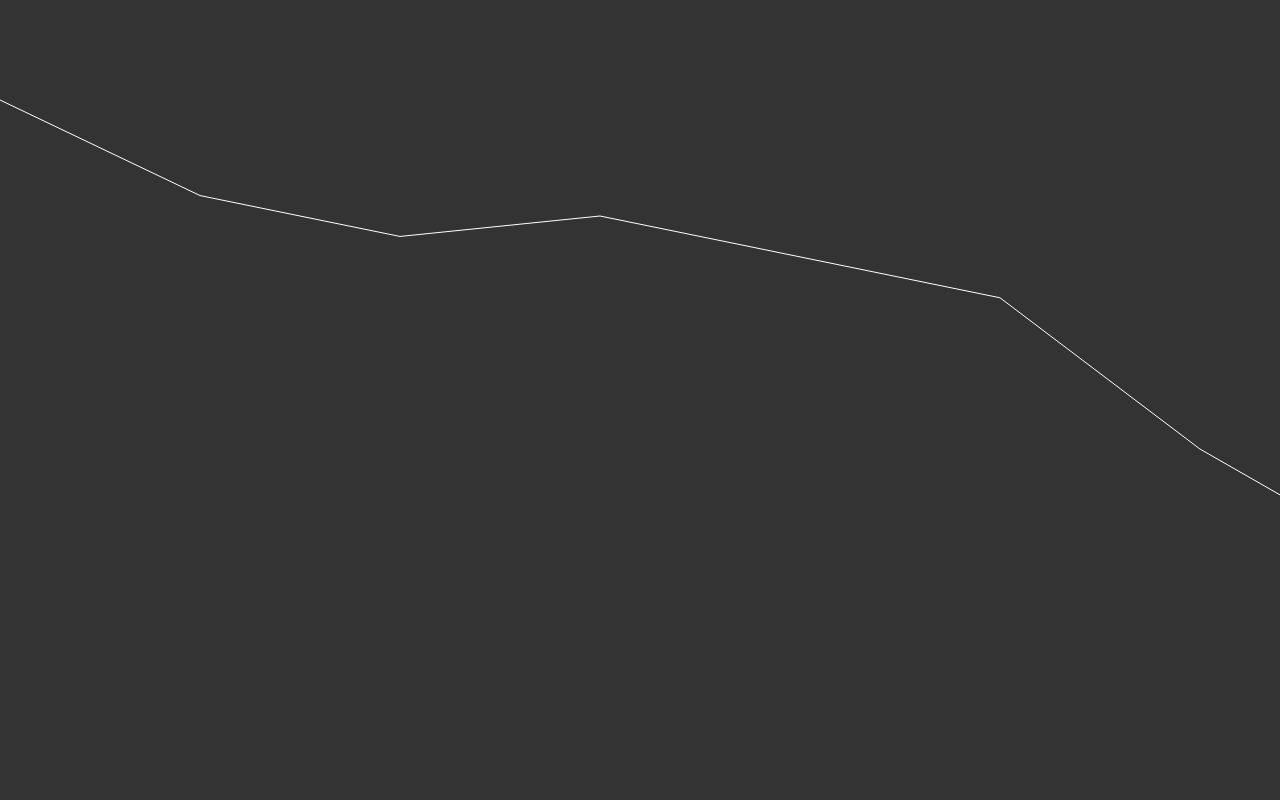
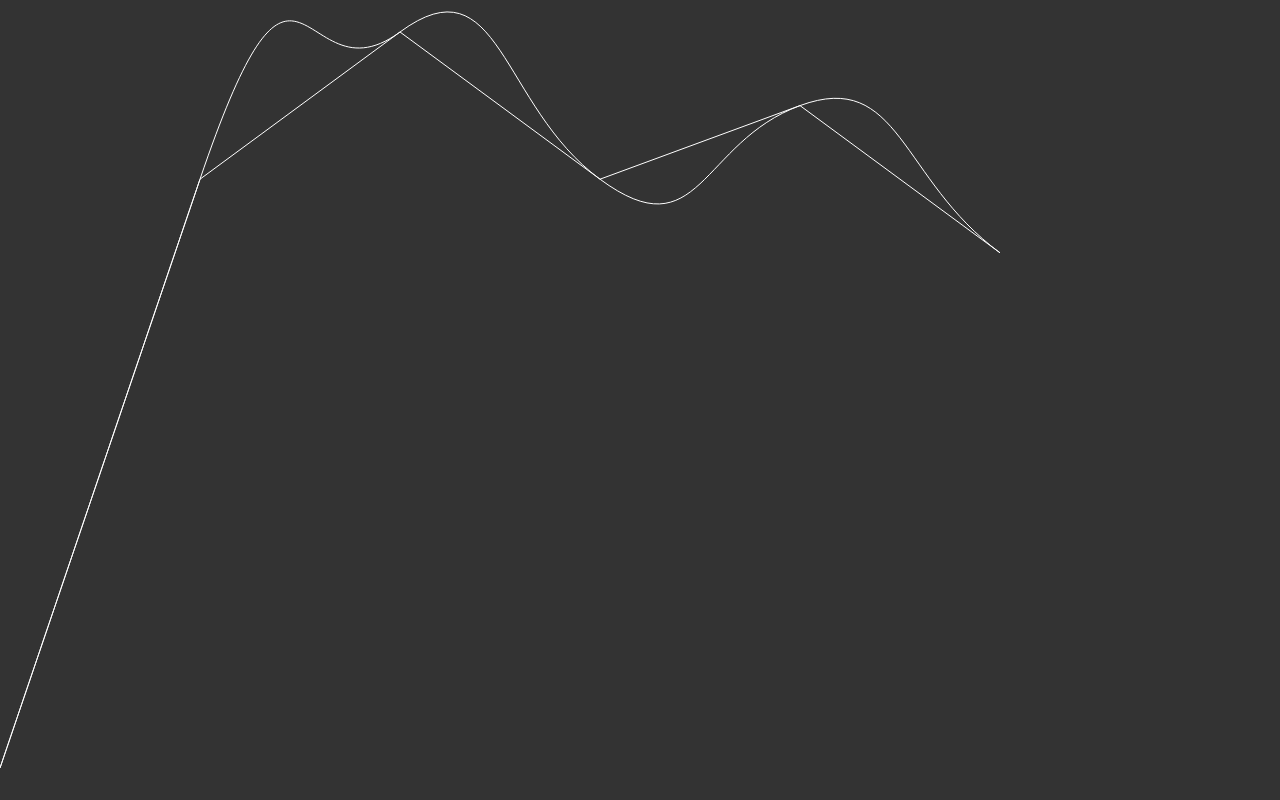
Before and after one commit to sebcglbailey/simple-charts, a React app: page / in a window 1280 px wide. Built offline with nearby package versions, Linux system fonts and the light colour scheme.

Commit message:
add linetypes

```diff
--- a/src/Components/App.css
+++ b/src/Components/App.css
@@ -1,3 +1,7 @@
+body {
+  background-color: rgba(0,0,0,0.8);
+}
+
 .container {
 	position: absolute;
 	top: 0;
@@ -5,5 +9,5 @@
 	width: 100vw;
 	height: 100vh;
 	font-family: Arial, sans-serif;
-	background-color: rgba(0,0,0,0.8);
+  overflow: hidden;
 }
--- a/src/Components/App.js
+++ b/src/Components/App.js
@@ -8,24 +8,25 @@ import styles from './App.css';
 
 const testData = [
   100,
+  140,
   150,
   140,
   145,
   135,
-  125,
-  88,
-  60,
-  120,
-  112,
-  100,
-  120,
-  118,
-  116,
-  116,
-  82,
-  10,
-  190,
-  180
+  // 125,
+  // 88,
+  // 60,
+  // 120,
+  // 112,
+  // 100,
+  // 120,
+  // 118,
+  // 116,
+  // 116,
+  // 82,
+  // 10,
+  // 190,
+  // 180
 ]
 
 const App = () => {
@@ -33,7 +34,6 @@ const App = () => {
     <div className={styles.container}>
 		  <Chart
         data={testData}
-        margin={32}
       />
     </div>
 	)
--- a/src/Components/Chart/index.js
+++ b/src/Components/Chart/index.js
@@ -4,14 +4,20 @@ import Snap from 'snapsvg-cjs'
 
 import styles from './styles.css';
 import Func from './functions';
+import Type from './lineTypes';
+
+let defaultData = [0, 20, 50, 25, 75, 60, 100]
 
 class Chart extends Component {
   constructor(props) {
     super(props)
 
+    let data = this.props.data ? this.props.data : defaultData;
+
     this.state = {
-      smallest: Func.getSmallest(this.props.data),
-      largest: Func.getLargest(this.props.data)
+      data: data,
+      smallest: Func.getSmallest(data),
+      largest: Func.getLargest(data)
     }
 
     this.createSnapComponent = this.createSnapComponent.bind(this)
@@ -48,22 +54,31 @@ class Chart extends Component {
 
   plotData() {
 
-    let lineString = this.props.data.map((value, index) => {
-      value = Func.convert(value, this.state.smallest, this.state.largest, this.state.canvasHeight)
+    let straight = Type.straight(
+      this.state.data,
+      this.state.smallest,
+      this.state.largest,
+      this.state.canvasHeight,
+      this.props.xWidth,
+      this.props.margin
+    )
+    let curve = Type.simpleCurve(
+      this.state.data,
+      this.state.smallest,
+      this.state.largest,
+      this.state.canvasHeight,
+      this.props.xWidth,
+      this.props.margin
+    )
 
-      if (this.props.margin) {
-        value += this.props.margin
-      }
+    let graphS = this.snap.path(straight)
+    graphS.attr({
+      fill: "none",
+      stroke: "#fff"
+    })
 
-      if (index == 0) {
-        return `M0,${this.props.data[0]} L`
-      } else {
-        return `${this.props.xWidth * index},${value} `
-      }
-    })
-    lineString = lineString.join("")
-    let graph = this.snap.path(lineString)
-    graph.attr({
+    let graphC = this.snap.path(curve)
+    graphC.attr({
       fill: "none",
       stroke: "#fff"
     })
@@ -71,15 +86,20 @@ class Chart extends Component {
   }
 
   render() {
+
+    let containerClass = this.props.centered ? (
+      `${styles.container} ${styles.centered}`
+    ) : styles.container
+
     return(
       <div
         ref={(elem) => {this.canvas = elem}}
-        className={styles.container}
+        className={containerClass}
       >
         <svg
           className={styles.svg}
           ref={(elem) => {this.svg = elem}}
-          style={{width: this.props.xWidth * (this.props.data.length - 1)}}
+          style={{width: this.props.xWidth * (this.state.data.length - 1)}}
         >
         </svg>
       </div>
@@ -88,7 +108,8 @@ class Chart extends Component {
 }
 
 Chart.defaultProps = {
-  xWidth: 200
+  xWidth: 200,
+  margin: 32
 }
 
 export default Chart
--- a/src/Components/Chart/lineTypes.js
+++ b/src/Components/Chart/lineTypes.js
@@ -13,10 +13,60 @@ const Plot = {
       }
 
       if (index == 0) {
-        return `M0,${data[0]}`
+        return `M0,${value} L`
+      } else {
+        return `${xWidth * index},${value} `
       }
 
     })
+    string = string.join("")
+
+    return string
+
+  },
+
+  simpleCurve: (data, min, max, height, xWidth, margin) => {
+
+    let string = data.map((value, index) => {
+
+      let prevVal = index > 0 ? data[index-1] : undefined
+
+      value = Func.convert(value, min, max, height)
+      prevVal = index > 0 ? Func.convert(prevVal, min, max, height) : 0
+
+      if (margin) {
+        value += margin
+        prevVal += margin
+      }
+
+      let diff, prevHandle;
+
+      // if (index == 0) {
+      //   diff = data[1] - data[0];
+      //   nextHandle = data[0] - (diff/2)
+      //   return `M0,${data[0]} S${xWidth/2},${nextHandle} `
+      // } else if (index !== data.length - 1) {
+      //   diff = data[index+1] - data[index]
+      //   nextHandle = data[index] - (diff/2)
+      //   return `${xWidth * index},${value} ${xWidth * index + xWidth/2},${nextHandle} `
+      // } else {
+      //   return `${xWidth * index},${value}`
+      // }
+
+      if (index == 0) {
+        return `M0,${value} S`
+      } else {
+        diff = value - prevVal
+        prevHandle = value - (diff/2)
+
+        return `${xWidth * index - xWidth/2},${prevHandle} ${xWidth * index},${value} `
+      }
+
+    })
+
+    string = string.join("")
+
+    return string
 
   }
 
--- a/src/Components/Chart/styles.css
+++ b/src/Components/Chart/styles.css
@@ -5,6 +5,10 @@
   overflow-y: hidden;
 }
 
+.container.centered .svg {
+  margin: 0 50vw;
+}
+
 .svg {
   height: 100%;
 }
```
